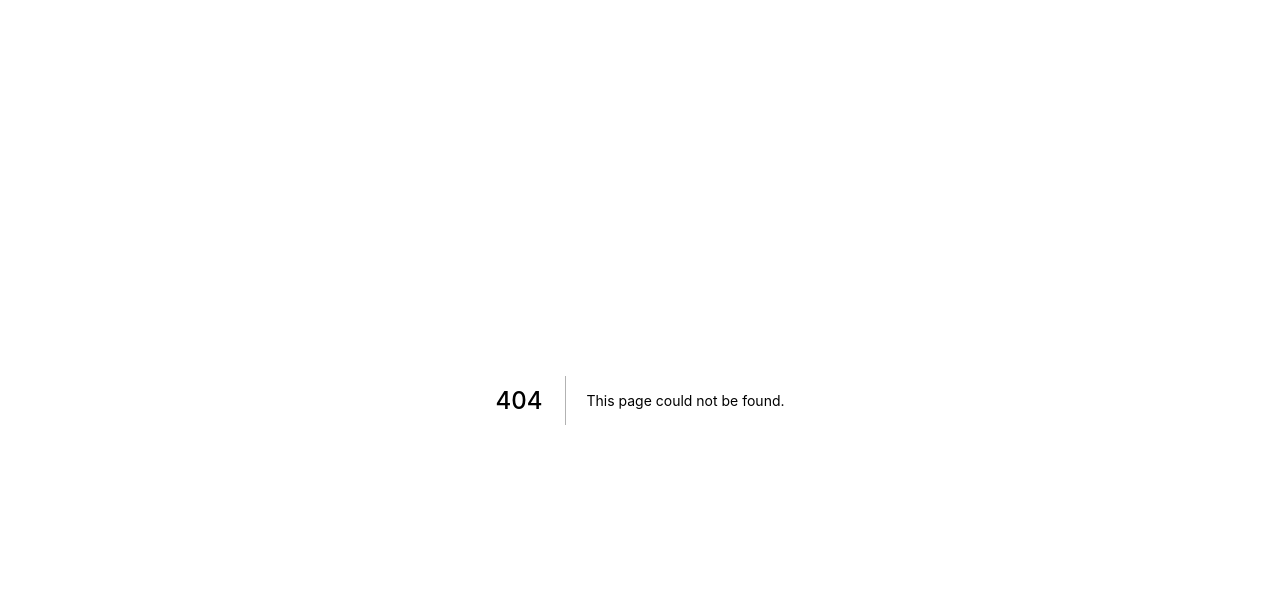
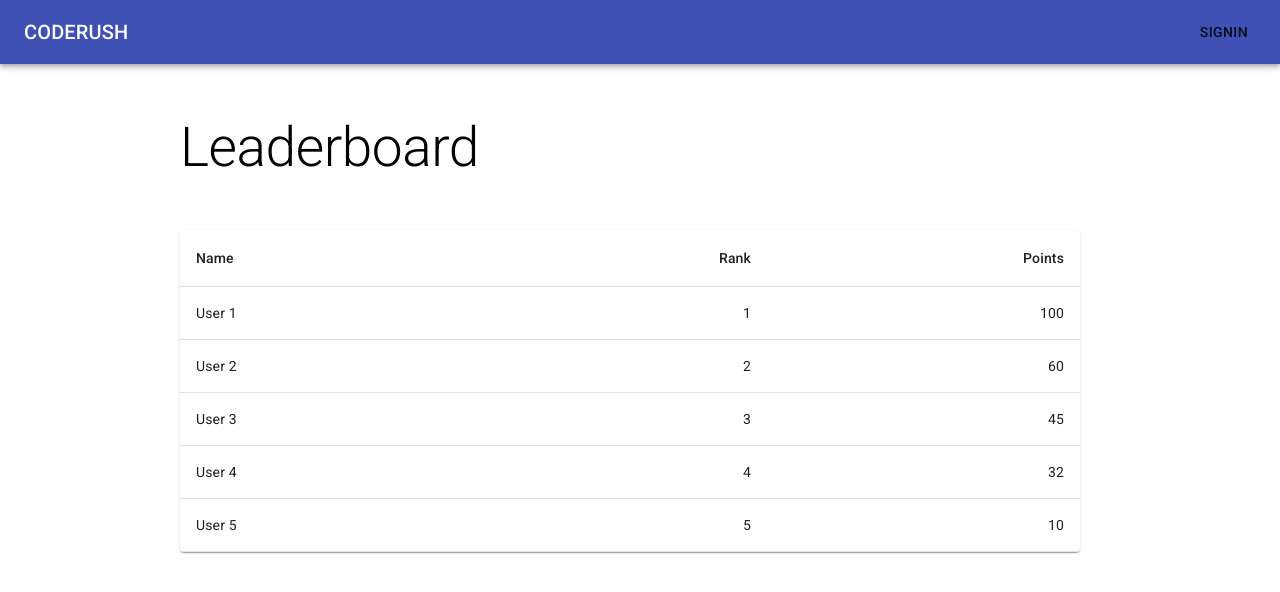
Before and after one commit to aditya-mitra/code-rush, a Next.js app in the folder frontend/: page /leaderboard in a window 1280 px wide. Before the commit this address had no page. Shown: the top 592 px of the page. Built offline with nearby package versions, Linux system fonts and the light colour scheme; no server answers.

Commit message:
added leaderboard page

```diff
--- /dev/null
+++ b/frontend/components/Leaderboard/index.js
@@ -0,0 +1,73 @@
+import { makeStyles } from "@material-ui/core/styles";
+import Table from "@material-ui/core/Table";
+import TableBody from "@material-ui/core/TableBody";
+import TableCell from "@material-ui/core/TableCell";
+import TableContainer from "@material-ui/core/TableContainer";
+import TableHead from "@material-ui/core/TableHead";
+import TableRow from "@material-ui/core/TableRow";
+import Paper from "@material-ui/core/Paper";
+import { Typography } from "@material-ui/core";
+
+const useStyles = makeStyles({
+  title: {
+    marginLeft: 180,
+    marginTop: 50,
+    fontSize:55
+  },
+  Conatiner: {
+    marginTop: 50,
+    marginLeft: 180,
+    maxWidth: 900
+  },
+  table: {
+    maxWidth: 900
+  }
+});
+
+function createData(name, rank, points) {
+  return { name, rank, points };
+}
+
+const rows = [
+  createData("User 1", 1, 100),
+  createData("User 2", 2, 60),
+  createData("User 3", 3, 45),
+  createData("User 4", 4, 32),
+  createData("User 5", 5, 10)
+];
+
+export default function BasicTable() {
+  const classes = useStyles();
+
+  return (
+    <div>
+      <div>
+        <Typography className={classes.title} variant="h2">
+          Leaderboard
+        </Typography>
+      </div>
+      <TableContainer className={classes.Conatiner} component={Paper}>
+        <Table className={classes.table} aria-label="simple table">
+          <TableHead>
+            <TableRow>
+              <TableCell>Name</TableCell>
+              <TableCell align="right">Rank</TableCell>
+              <TableCell align="right">Points</TableCell>
+            </TableRow>
+          </TableHead>
+          <TableBody>
+            {rows.map((row) => (
+              <TableRow key={row.name}>
+                <TableCell component="th" scope="row">
+                  {row.name}
+                </TableCell>
+                <TableCell align="right">{row.rank}</TableCell>
+                <TableCell align="right">{row.points}</TableCell>
+              </TableRow>
+            ))}
+          </TableBody>
+        </Table>
+      </TableContainer>
+    </div>
+  );
+}
--- /dev/null
+++ b/frontend/pages/leaderboard/index.js
@@ -0,0 +1,8 @@
+import Layout from '../../components/layout'
+import Leaderboard from '../../components/Leaderboard'
+
+function leaderboardPage () {
+    return <Leaderboard/>
+}
+
+export default Layout(leaderboardPage);
```
